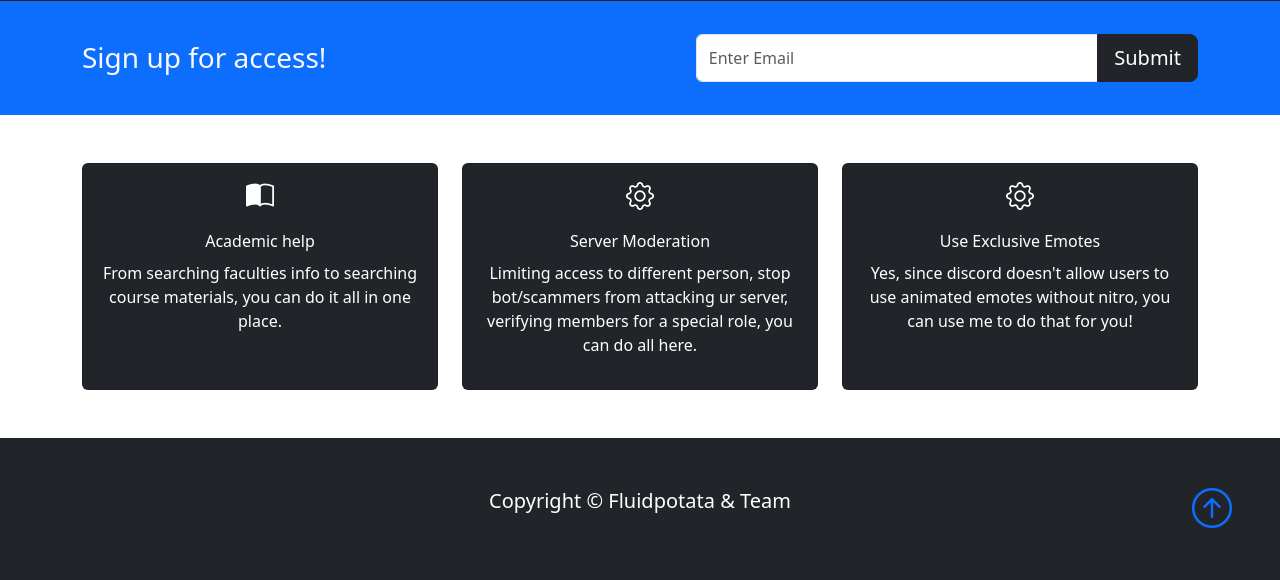
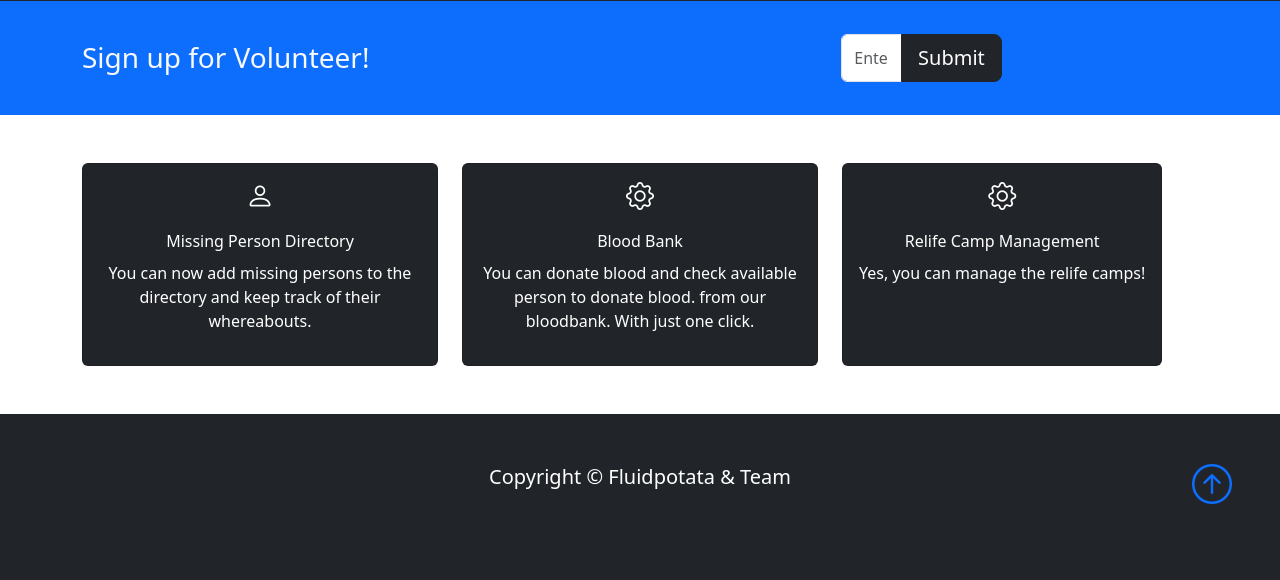
Before and after one commit to fluidpotata/CSE470_Project, a Flask app: page / in a window 1280 px wide. Shown: the part 449-1029 px from the top of the page. After the commit the page ends 953 px from the top, so only its background shows below. Run offline with Flask 3, Linux system fonts and the light colour scheme.

Commit message:
Fixed Relief camp

```diff
--- a/app.py
+++ b/app.py
@@ -107,6 +107,12 @@ def resources_dashboard():
 
 @app.route('/rcamp', methods=['GET', 'POST'])
 def r_camp_info(v_cap, v_occ):
+    if "role" in session:
+        if session['role'] != 'volunteer':
+            return redirect(url_for('login'))
+    v_id = session['user']
+    if Volunteer.getVolunteer(v_id) is None:
+        return redirect(url_for('login'))
     if request.method == 'GET':
         result = Rcamp.get_camp_status(v_id)
         return render_template('rcamp.html', rcamp=result)
--- a/models/volunteer.py
+++ b/models/volunteer.py
@@ -7,6 +7,7 @@ class Volunteer(db.Model):
     volunteerid = db.Column(db.String, primary_key=True, autoincrement=True)
     role = db.Column(db.String)
     availability = db.Column(db.String)
+    userId = db.Column(db.Integer, db.ForeignKey('users.id'))
 
     def __init__(self, volunteerid, role, availability):
         self.volunteerid = volunteerid
@@ -24,8 +25,8 @@ class Volunteer(db.Model):
         return volunteer
 
     @staticmethod
-    def getVolunteer(volunteerid):
-        return Volunteer.query.filter_by(volunteerid=volunteerid).first()
+    def getVolunteer(userId):
+        return Volunteer.query.filter_by(userId=userId).first()
 
     def trackActivity(self):
         pass
--- a/templates/index.html
+++ b/templates/index.html
@@ -25,10 +25,10 @@
               <a href = "/viewmissing" class="nav-link">Missing Person Directory</a>
             </li>
             <li class="nav-item">
-              <a href = "/login" class="nav-link">Login</a>
+              <a href = "/bloodavailability" class="nav-link">Blood Bank</a>
             </li>
             <li class="nav-item">
-              <a href = "/signup" class="nav-link">Signup</a>
+              <a href = "/login" class="nav-link">Login</a>
             </li>
           </ul>
         </div>
@@ -55,12 +55,14 @@
       <div class="container">
         <div class="d-md-flex justify-content-between align-items-center">
           <h3 class="mb-3 mt-3 md-mb-0 md-mt-0 text-center text-sm-start">
-            Sign up for access!
+            Sign up for Volunteer!
           </h3>
-          <div class="email-input input-group">
-            <input type="text" class="form-control" placeholder="Enter Email">
-            <button class="btn btn-dark btn-lg" type="button">Submit</button>
-          </div>
+          <form action="Submit">
+            <div class="email-input input-group">
+              <input type="text" class="form-control" placeholder="Enter Email" name="email">
+              <button class="btn btn-dark btn-lg" type="button">Submit</button>
+            </div>
+          </form>
         </div>
       </div>
     </section>
@@ -72,11 +74,11 @@
           <div class="col d-flex">
             <div class="card bg-dark text-white">
               <div class="card-body">
-                <h3 class="mb-3"> <i class="bi-book-half"></i></h3>
+                <h3 class="mb-3"> <i class="bi-person"></i></h3>
                 <div class="card-title">
-                  Academic help
+                  Missing Person Directory
                 </div>
-                <div class="card-text"> <p> From searching faculties info to searching course materials, you can do it all in one place.</p> </div>
+                <div class="card-text"> <p> You can now add missing persons to the directory and keep track of their whereabouts.</p> </div>
 
               </div>
             </div>
@@ -86,10 +88,10 @@
               <div class="card-body">
                 <h3 class="mb-3"><i class="bi-gear"></i></h3>
                 <div class="card-title">
-                  Server Moderation
+                  Blood Bank
                 </div>
-                <div class="card-text"><p> Limiting access to different person, stop bot/scammers from attacking ur server, verifying members for a special role,
-                  you can do all here.</p></div>
+                <div class="card-text"><p> You can donate blood and check available person to donate blood. from our bloodbank.
+                  With just one click.</p></div>
               </div>
             </div>
           </div>
@@ -98,9 +100,9 @@
               <div class="card-body">
                 <h3 class="mb-3"><i class="bi-gear"></i></h3>
                 <div class="card-title">
-                  Use Exclusive Emotes
+                  Relife Camp Management
                 </div>
-                <div class="card-text"><p> Yes, since discord doesn't allow users to use animated emotes without nitro, you can use me to do that for you!</p></div>
+                <div class="card-text"><p> Yes, you can manage the relife camps!</p></div>
               </div>
             </div>
           </div>
```
Also changed, not shown: models/rcamp.py (+5 -9 lines).
